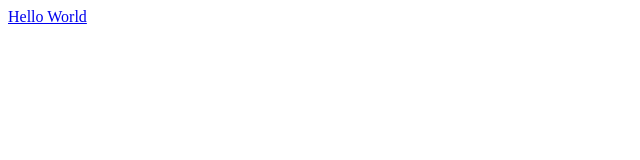
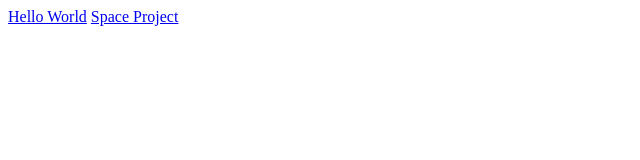
Before and after one commit to Benjamin-Lanciaux/epitech, a plain HTML site: page index.html in a window 1280 px wide. Shown: the whole page, without its empty margins (0-640 px from the left). Drawn offline with Linux system fonts and the light colour scheme.

Commit message:
Update index.html

```diff
--- a/index.html
+++ b/index.html
@@ -1 +1,2 @@
 <a href="Hello World">Hello World</a>
+<a href="space-project">Space Project</a>
```
